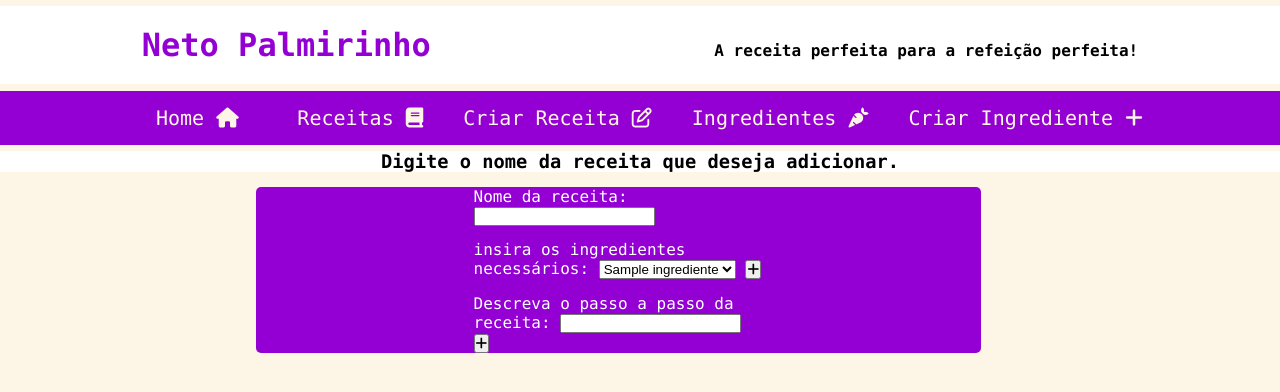
After one commit to MatheusRothstein/EngSoftLab, a Flask app: template app/view/templates/receita/criarReceita.html in a window 1280 px wide. The commit adds this page. Shown: the top 392 px of the page. Run offline with Flask 2, Linux system fonts and the light colour scheme; the template is opened without the code that fills it: values that come from a table or form of the project are taken from there, others are empty; tables that the repository leaves empty hold one stand-in row (values such as "Sample post"); some libraries are stand-ins or nearby versions.

Commit message:
faltando somente a tela de criar receita

```diff
--- a/app/controller/ingrediente.py
+++ b/app/controller/ingrediente.py
@@ -33,3 +33,8 @@ def receita_etapas(receitaID):
     ingredientes = receita.ingredientes
     etapas = receita.etapas
     return render_template('receita/etapas.html', receita=receita)
+
+@app.route('/receitas/create', methods=['GET', 'POST'])
+def receita_create():
+    ingredientes = Ingrediente.list()
+    return render_template('receita/criarReceita.html', ingredientes=ingredientes)
--- a/app/static/css/create.css
+++ b/app/static/css/create.css
@@ -1,4 +1,4 @@
-.form{
+.all{
     color: white;
     margin: 2% auto;
     width: 40%;
@@ -11,7 +11,6 @@
 .a{
     background: #9400D3;
     border-radius: 5px;
-    height: 60px;
     width: 725px;
     margin-left: 20%;
 }
--- a/app/view/templates/base.html
+++ b/app/view/templates/base.html
@@ -25,7 +25,7 @@
                     <span class="text-nav">Receitas</span>
                     <i class="fas fa-book"></i>
                 </a>
-                <a href="">
+                <a id=receita_create href="{{ url_for('receita_create') }}">
                     <span class="text-nav">Criar Receita</span>
                     <i class="fa fa-pencil-square-o"></i>
                 </a>
--- /dev/null
+++ b/app/view/templates/receita/criarReceita.html
@@ -0,0 +1,32 @@
+{% extends 'base.html' %}
+
+{% block extra_css %}
+    <link href="{{ url_for('static', filename='/css/create.css') }}" rel="stylesheet" type="text/css">
+{% endblock extra_css %}
+
+{% block content %}
+    <div class="title">
+        <h3>Digite o nome da receita que deseja adicionar.</h3>
+    </div>
+    <div class="a">
+        <form class="all" method="POST">
+            Nome da receita: <input type="text" name="nome" id="nome_id">
+        </form>
+        <div class="all">
+            <label for="ingredientes">insira os ingredientes necessários:</label>
+            <select name="ingredientes" id="ingredientes">
+                {% for ingrediente in ingredientes %}
+                    <option value="ingrediente">{{ ingrediente.nome }}</option>
+                {% endfor %}
+            </select>
+            <button><i class="fas fa-plus"></i></button>
+        </div>
+        <div class ="all">
+            <form method="POST">
+                Descreva o passo a passo da receita: <input name="descricao" id="">
+            </form>
+            <button><i class="fas fa-plus"></i></button>
+        </div>
+    </div>
+
+{% endblock content %}
```
